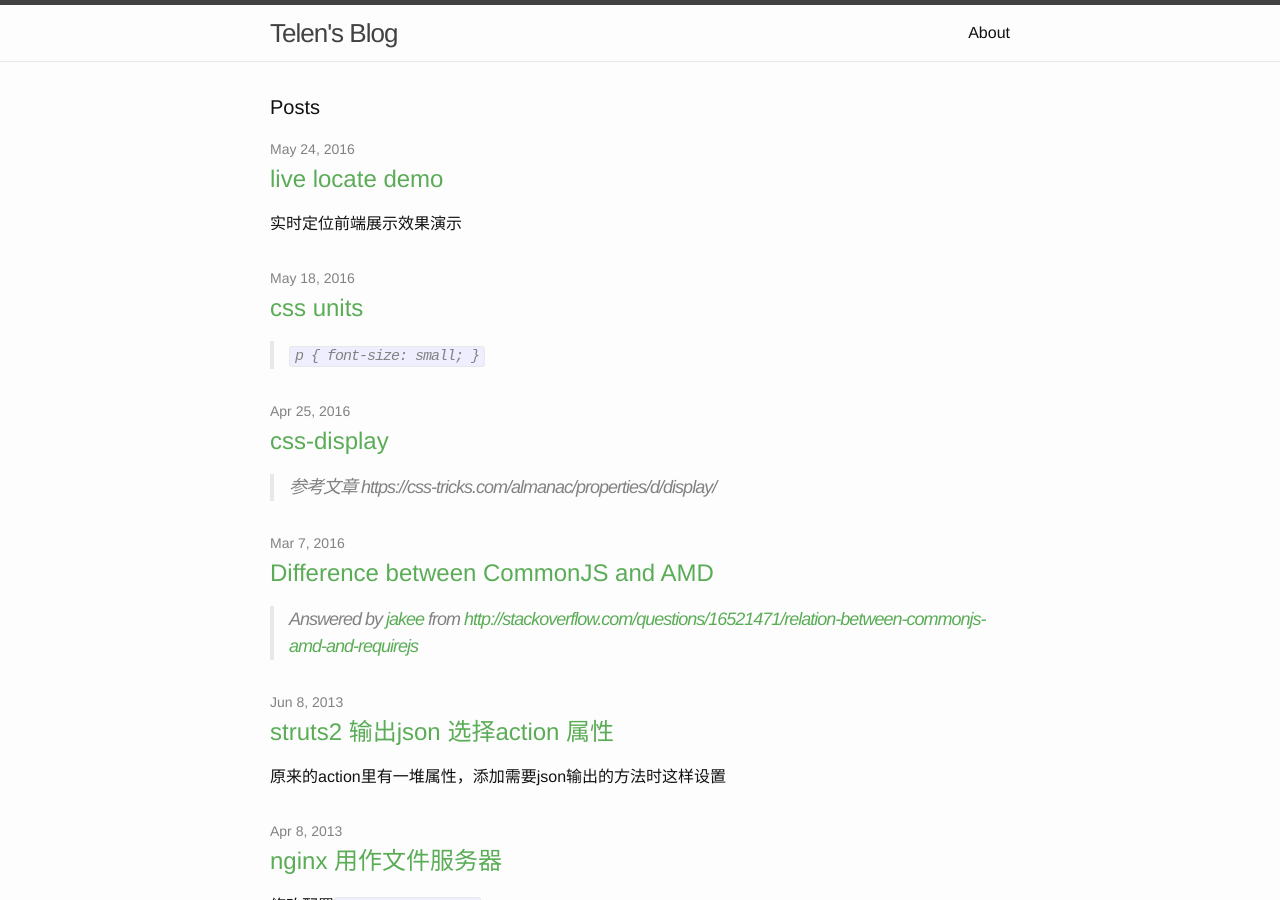
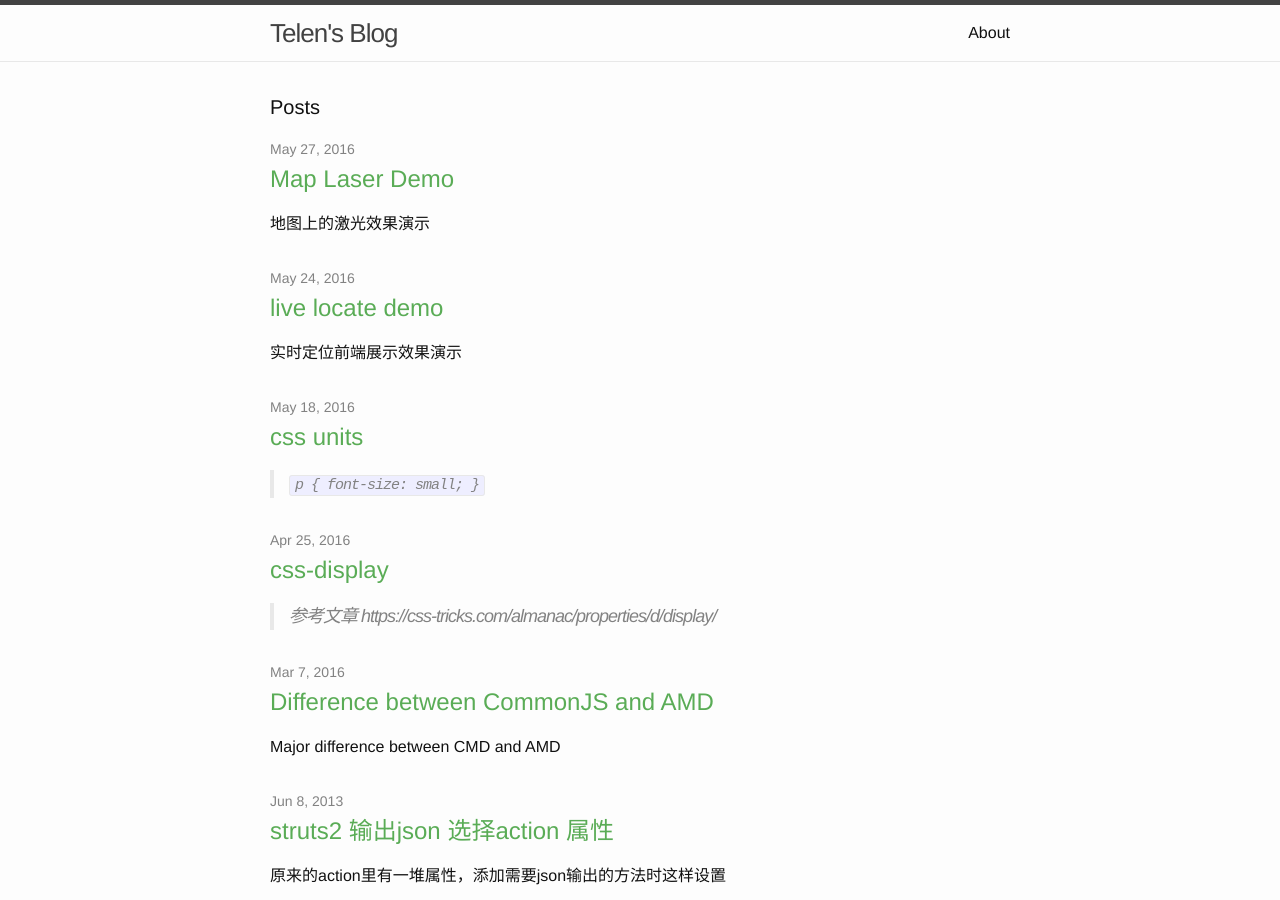
Before and after one commit to telen/blog, a Jekyll site: the page built from index.html, in a window 1280 px wide and 900 px high. Built offline with Jekyll 4.4.1, drawn with Linux system fonts in a browser that asks for light colours; the list of posts is cut into pages by our own code.

Commit message:
new post map laser

```diff
--- a/_posts/2016-03-07-difference-between-commandjs-and-amd.md
+++ b/_posts/2016-03-07-difference-between-commandjs-and-amd.md
@@ -3,6 +3,7 @@ layout: post
 title: Difference between CommonJS and AMD
 date: 2016-03-07 15:08:38
 tags: javascript
+excerpt: Major difference between CMD and AMD
 ---
 
 > Answered by [jakee](http://stackoverflow.com/users/1448860/jakee) from [http://stackoverflow.com/questions/16521471/relation-between-commonjs-amd-and-requirejs](http://stackoverflow.com/questions/16521471/relation-between-commonjs-amd-and-requirejs)
--- /dev/null
+++ b/_posts/2016-05-27-map-laser-demo.markdown
@@ -0,0 +1,10 @@
+---
+title: Map Laser Demo
+layout: post
+date:   2016-05-27 22:05:32 +0800
+categories: js
+excerpt: 地图上的激光效果演示
+---
+
+简单展示了地图激光效果，通过canvas来画出激光发射的动画。
+可以作为一种基于地理位置攻击的动画演示。
```
